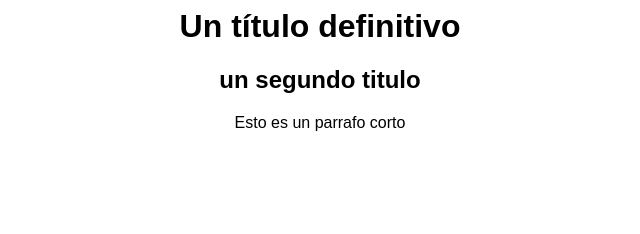
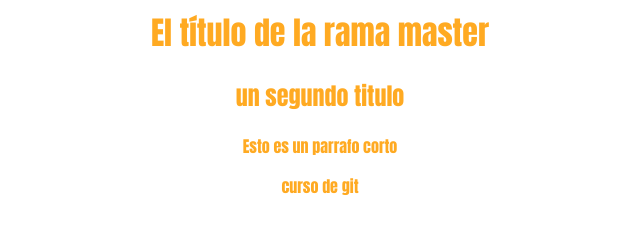
Before and after one commit to catalinacst/gc, a plain HTML site: page index.html in a window 1280 px wide. Shown: the whole page, without its empty margins (320-960 px from the left). Drawn offline with Linux system fonts and the light colour scheme.

Commit message:
add arial, and title

```diff
--- a/css/styles.css
+++ b/css/styles.css
@@ -1,4 +1,5 @@
 #container{
+    color: #FA2;
     text-align: center;
-    font-family: 'Arial';
+    font-family: Impact, Haettenschweiler, 'Arial Narrow Bold', sans-serif;
 }
--- a/index.html
+++ b/index.html
@@ -5,9 +5,10 @@
   </head>
   <body>
     <div id="container">
-      <h1>Un título definitivo</h1>
+      <h1>El título de la rama master</h1>
       <h2>un segundo titulo</h2>
       <p>Esto es un parrafo corto</p>
+      <p>curso de git</p>
     </div>
   </body>
 </html>
```
